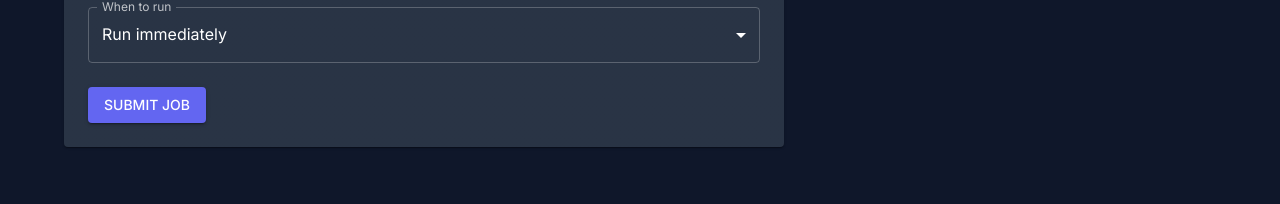
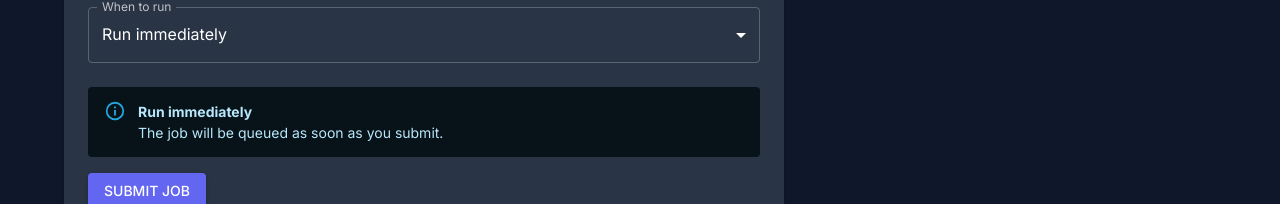
Before and after one commit to ShayaanSadiq/FlowForge, a React (Vite) app in the folder frontend/: page /jobs/new in a window 1280 px wide. Shown: the part 672-876 px from the top of the page. Before the commit the page ends 851 px from the top, so only its background shows below. Built offline with nearby package versions, Linux system fonts and the light colour scheme; no server answers; sample sign-in values are in the browser's storage.

Commit message:
Show schedule preview on submit page

```diff
--- a/frontend/src/pages/SubmitJobPage.jsx
+++ b/frontend/src/pages/SubmitJobPage.jsx
@@ -1,4 +1,4 @@
-import { useState } from 'react';
+import { useMemo, useState } from 'react';
 import { useLocation, useNavigate } from 'react-router-dom';
 import {
   Alert,
@@ -11,7 +11,8 @@ import {
 } from '@mui/material';
 import { jobsApi } from '../api/client';
 import JobPayloadForm, { buildPayload, getDefaultFormState, parsePayloadToForm } from '../components/JobPayloadForm';
-import JobScheduleForm, { buildScheduleFields, getDefaultScheduleState } from '../components/JobScheduleForm';
+import JobScheduleForm, { buildScheduleFields, describeScheduleSummary, getDefaultScheduleState } from '../components/JobScheduleForm';
+import ScheduleSummaryPreview from '../components/ScheduleSummaryPreview';
 import { useToast } from '../context/ToastContext';
 
 const JOB_TYPES = [
@@ -62,6 +63,7 @@ export default function SubmitJobPage() {
   const [loading, setLoading] = useState(false);
   const navigate = useNavigate();
   const { showToast } = useToast();
+  const scheduleSummary = useMemo(() => describeScheduleSummary(schedule), [schedule]);
 
   const handleTypeChange = (newType) => {
     setType(newType);
@@ -108,6 +110,7 @@ export default function SubmitJobPage() {
           </TextField>
           <JobPayloadForm type={type} form={form} onChange={setForm} />
           <JobScheduleForm schedule={schedule} onChange={setSchedule} />
+          <ScheduleSummaryPreview schedule={schedule} />
           <Button type="submit" variant="contained" sx={{ mt: 2 }} disabled={loading}>
             {loading ? 'Submitting...' : 'Submit Job'}
           </Button>
```
